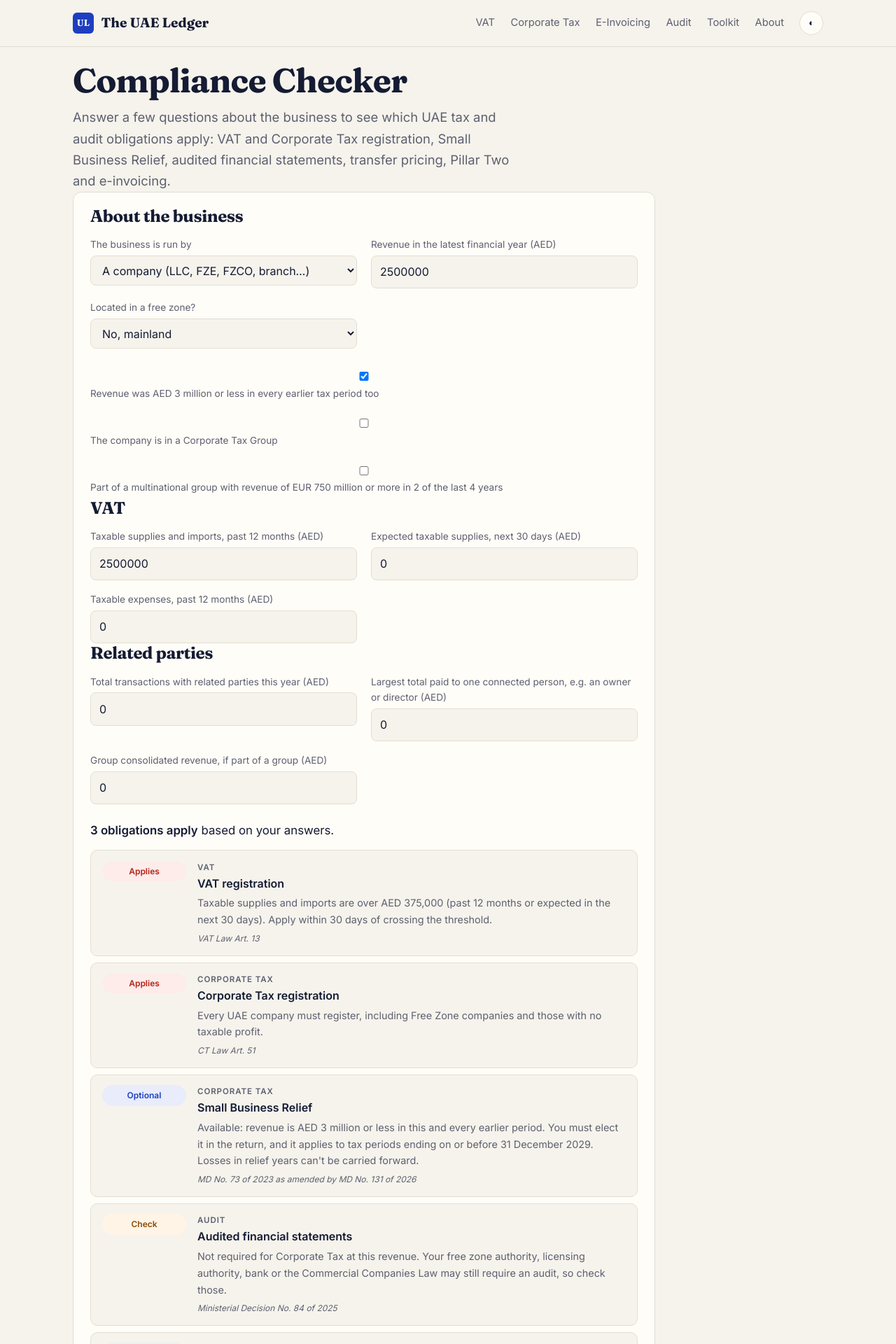
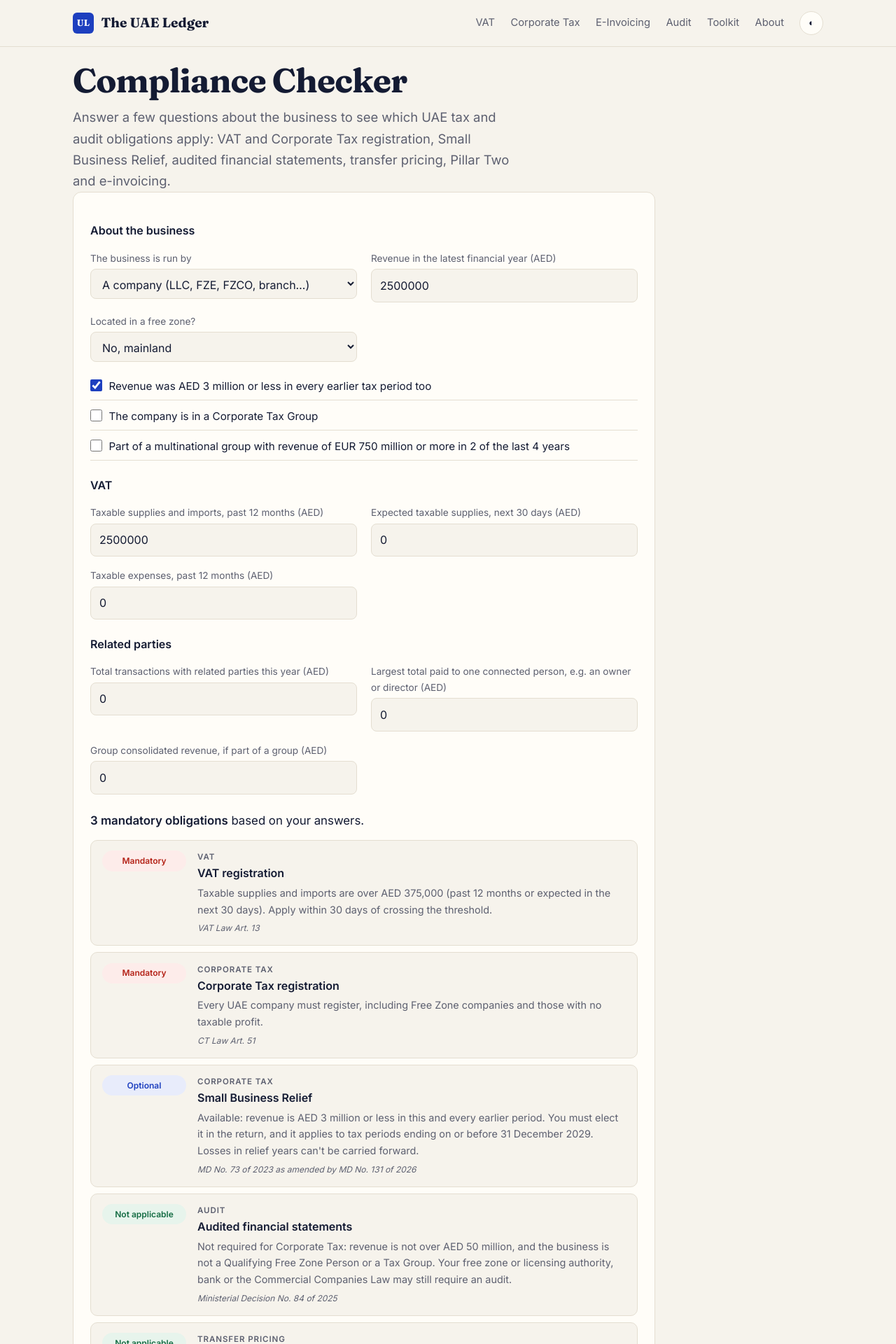
Before and after one commit to MelvinJose108/melvinjose.github.io, a Jekyll site: the page built from compliance-check/index.html, in a window 1280 px wide. Shown: the top 1920 px of the page at 70% size. Built offline with Jekyll 4.4.1, drawn with Linux system fonts in a browser that asks for light colours; some of the changed text lies outside the part shown.

Commit message:
Compliance Checker: Mandatory / Optional / Not applicable / Not available / Conditional; fix checkbox layout (#34)
Claude-Session: https://claude.ai/code/session_01EBT4cYX72Yrwk4UFZtHLjU

Co-authored-by: Claude <noreply@anthropic.com>

```diff
--- a/assets/obligations.js
+++ b/assets/obligations.js
@@ -35,8 +35,8 @@
     if (o.taxGroup) add("Audit", "Audited financial statements", "required", "Every Tax Group must prepare audited special purpose aggregated financial statements, whatever its revenue.", "Ministerial Decision No. 84 of 2025");
     else if (isQ) add("Audit", "Audited financial statements", "required", "A Qualifying Free Zone Person must keep audited financial statements to keep its 0% rate, whatever its revenue.", "Ministerial Decision No. 84 of 2025");
     else if (rev > 50 * M) add("Audit", "Audited financial statements", "required", "Revenue is over AED 50 million in the tax period.", "Ministerial Decision No. 84 of 2025");
-    else if (o.freeZone && o.qfzp === "unsure") add("Audit", "Audited financial statements", "check", "Required if you intend to be a Qualifying Free Zone Person. Otherwise not required for Corporate Tax at this revenue.", "Ministerial Decision No. 84 of 2025");
-    else add("Audit", "Audited financial statements", "check", "Not required for Corporate Tax at this revenue. Your free zone authority, licensing authority, bank or the Commercial Companies Law may still require an audit, so check those.", "Ministerial Decision No. 84 of 2025");
+    else if (o.freeZone && o.qfzp === "unsure") add("Audit", "Audited financial statements", "check", "Mandatory if you claim Qualifying Free Zone Person status, whatever your revenue. Otherwise not required for Corporate Tax unless revenue is over AED 50 million.", "Ministerial Decision No. 84 of 2025");
+    else add("Audit", "Audited financial statements", "not", "Not required for Corporate Tax: revenue is not over AED 50 million, and the business is not a Qualifying Free Zone Person or a Tax Group. Your free zone or licensing authority, bank or the Commercial Companies Law may still require an audit.", "Ministerial Decision No. 84 of 2025");
 
     // Transfer pricing
     if (rpt > 40 * M || cp > 500000) add("Transfer pricing", "Transfer Pricing Disclosure Form", "required", "File it with the Corporate Tax return: " + (rpt > 40 * M ? "related-party transactions are over AED 40 million" : "") + (rpt > 40 * M && cp > 500000 ? ", and " : "") + (cp > 500000 ? "payments or benefits to a connected person are over AED 500,000" : "") + ".", "FTA Corporate Tax return: Transfer Pricing Disclosure Form");
--- a/assets/style.css
+++ b/assets/style.css
@@ -347,3 +347,9 @@ img.avatar.photo.big{width:6.5rem;height:6.5rem}
 .body a.btn{color:#fff;text-decoration:none}
 .body a.btn.ghost{color:var(--ink)}
 :root[data-theme=dark] .body a.btn:not(.ghost){color:#0D1120}
+
+/* checkbox rows in any calculator */
+.calc label.tick{display:flex;gap:.6rem;align-items:flex-start;margin:0;padding:.45rem 0;color:var(--ink);font-size:.95rem;border-bottom:1px solid var(--line);cursor:pointer}
+.calc label.tick input{width:1.05rem;height:1.05rem;flex:none;margin-top:.2rem;accent-color:var(--acc)}
+.calc .dd-ticks{display:flex;flex-direction:column;gap:.15rem;margin-top:.9rem}
+.ob .dd-h{font-family:var(--ui);font-size:1rem;font-weight:700;margin:1.6rem 0 .2rem;letter-spacing:0}
--- a/compliance-check/index.html
+++ b/compliance-check/index.html
@@ -61,13 +61,13 @@ description: "Answer a few questions to see which UAE obligations apply: VAT reg
 (function(){
 var O=window.UAEObl,$=function(s){return document.querySelector(s)};
 var esc=function(s){return String(s).replace(/[&<>"]/g,function(c){return{'&':'&amp;','<':'&lt;','>':'&gt;','"':'&quot;'}[c]})};
-var lab={required:'Applies',option:'Optional',not:'Not required',na:'Not available',check:'Check'};
+var lab={required:'Mandatory',option:'Optional',not:'Not applicable',na:'Not available',check:'Conditional'};
 function render(){
   $('.f-q').hidden=$('#o-fz').value!=='yes';
   var r=O.obligations({type:$('#o-type').value,freeZone:$('#o-fz').value==='yes',qfzp:$('#o-q').value,taxGroup:$('#o-tg').checked,revenue:$('#o-rev').value,prevRevenueUnder3m:$('#o-prev').checked,
     supplies12:$('#o-sup').value,next30:$('#o-next').value,expenses12:$('#o-exp').value,rpt:$('#o-rpt').value,cpMax:$('#o-cp').value,groupRevenue:$('#o-grp').value,mne750:$('#o-mne').checked});
   var c=r.filter(function(x){return x.status==='required'}).length;
-  $('#o-out').innerHTML='<p class="ob-sum"><b>'+c+' obligation'+(c===1?'':'s')+' apply</b> based on your answers.</p>'+r.map(function(x){return '<div class="ob-row s-'+x.status+'"><span class="ob-st">'+lab[x.status]+'</span><div><span class="ob-area">'+esc(x.area)+'</span><b>'+esc(x.title)+'</b><p>'+esc(x.text)+'</p><span class="ob-basis">'+esc(x.basis)+'</span></div></div>'}).join('');
+  $('#o-out').innerHTML='<p class="ob-sum"><b>'+c+' mandatory obligation'+(c===1?'':'s')+'</b> based on your answers.</p>'+r.map(function(x){return '<div class="ob-row s-'+x.status+'"><span class="ob-st">'+lab[x.status]+'</span><div><span class="ob-area">'+esc(x.area)+'</span><b>'+esc(x.title)+'</b><p>'+esc(x.text)+'</p><span class="ob-basis">'+esc(x.basis)+'</span></div></div>'}).join('');
 }
 document.querySelector('.ob').addEventListener('input',render);document.querySelector('.ob').addEventListener('change',render);
 $('#o-print').addEventListener('click',function(){window.print()});
```
